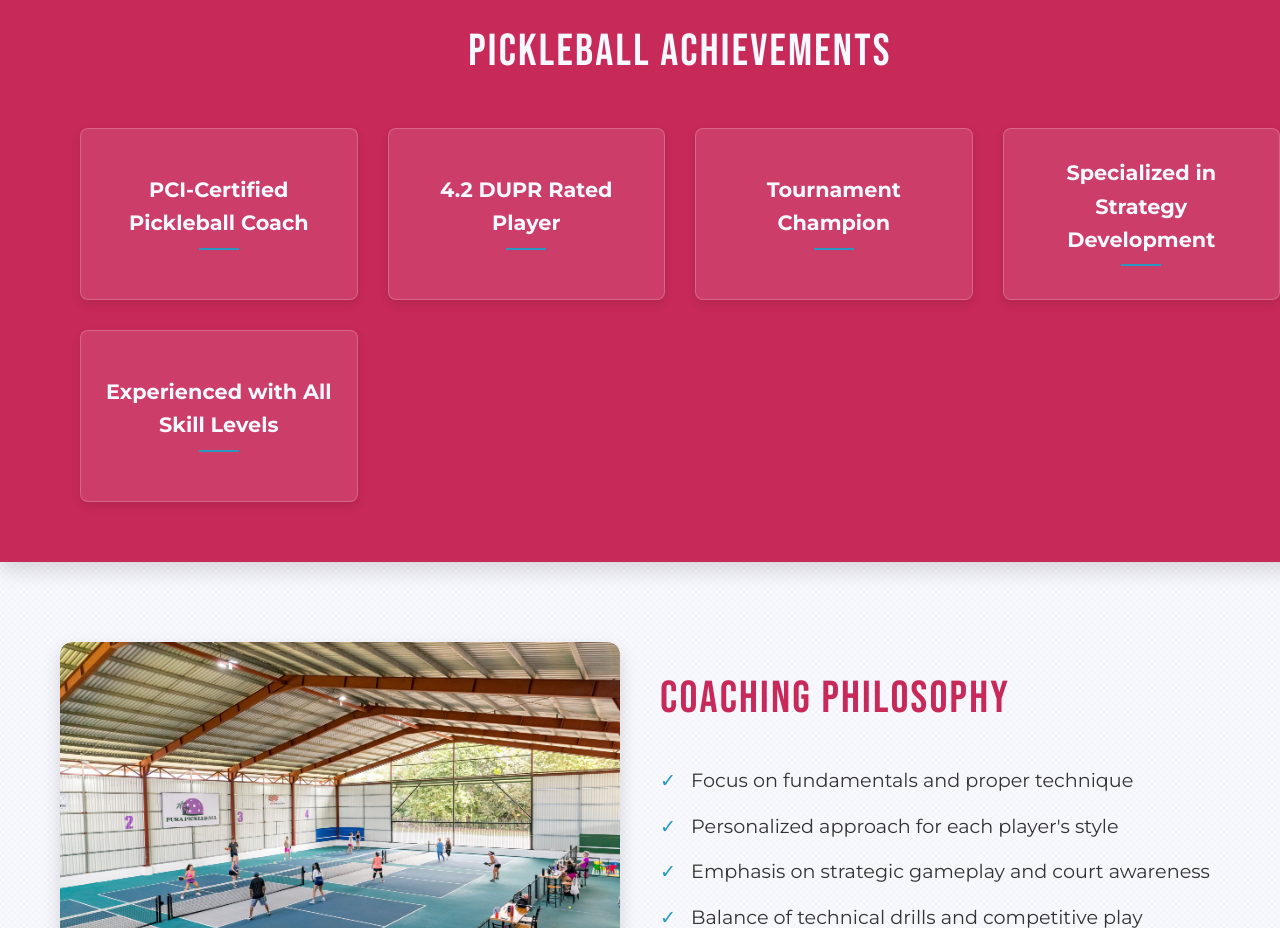
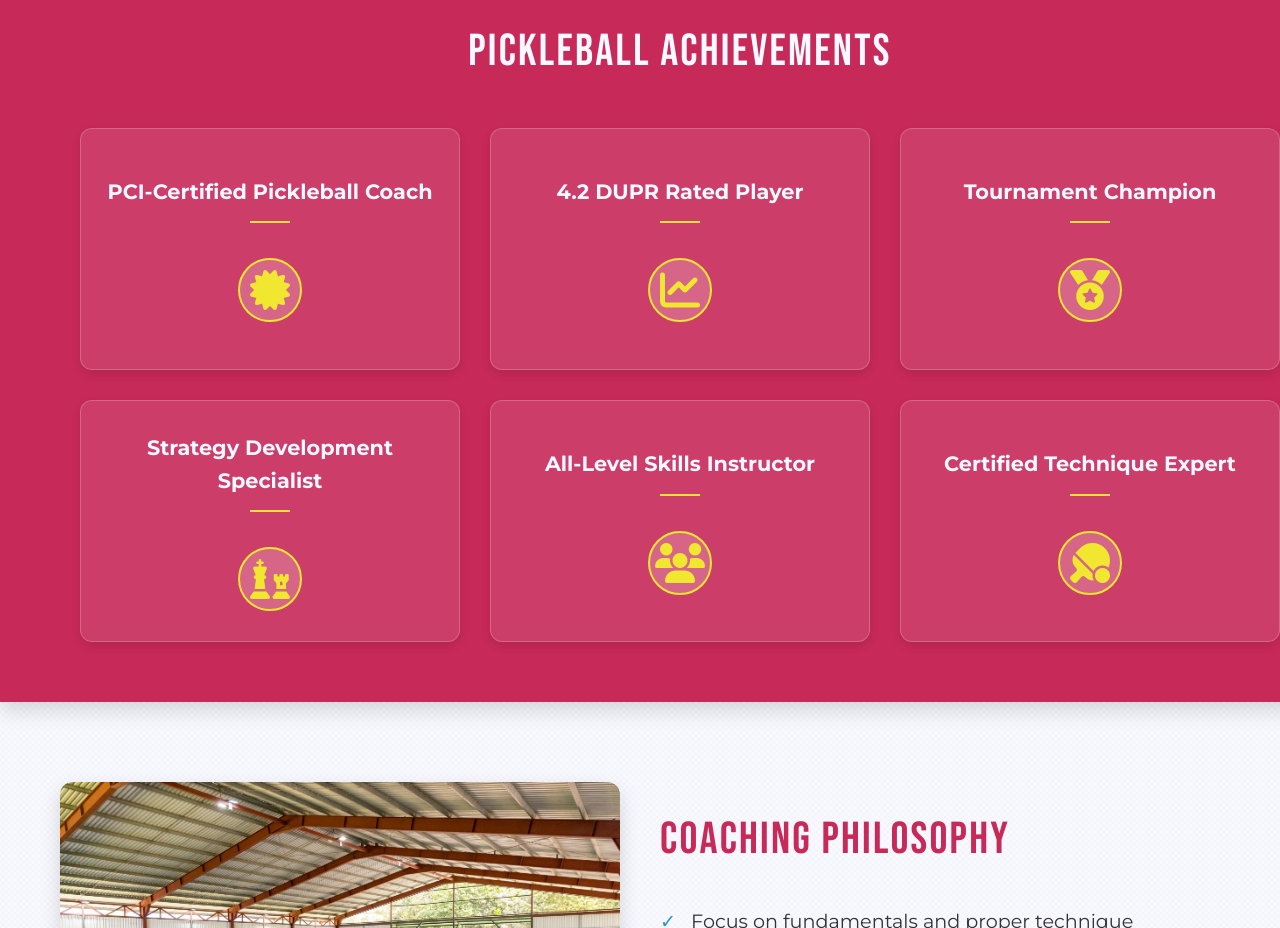
Before and after one commit to JPmiles86/laurie-meiring-website, a React (Vite) app: page /about in a window 1280 px wide. Shown: the part 1400-2328 px from the top of the page. Built offline with nearby package versions, Linux system fonts and the light colour scheme.

Commit message:
Update achievement cards with Font Awesome icons and improved styling

```diff
--- a/index.html
+++ b/index.html
@@ -7,6 +7,7 @@
     <link rel="preconnect" href="https://fonts.googleapis.com">
     <link rel="preconnect" href="https://fonts.gstatic.com" crossorigin>
     <link href="https://fonts.googleapis.com/css2?family=Bebas+Neue&family=Montserrat:wght@400;500;600;700&display=swap" rel="stylesheet">
+    <link rel="stylesheet" href="https://cdnjs.cloudflare.com/ajax/libs/font-awesome/6.4.0/css/all.min.css" integrity="sha512-iecdLmaskl7CVkqkXNQ/ZH/XLlvWZOJyj7Yy7tcenmpD1ypASozpmT/E0iPtmFIB46ZmdtAc9eNBvH0H/ZpiBw==" crossorigin="anonymous" referrerpolicy="no-referrer" />
     <title>Laurie Meiring Ventures (Placeholder)</title>
   </head>
   <body>
--- a/src/index.css
+++ b/src/index.css
@@ -581,3 +581,105 @@ footer p {
     margin-bottom: 30px;
   }
 }
+
+/* Achievements Grid */
+.achievements-grid {
+  display: grid;
+  grid-template-columns: repeat(3, 1fr);
+  gap: 30px;
+  margin-top: 30px;
+}
+
+.achievement-card {
+  background-color: rgba(255, 255, 255, 0.1);
+  padding: 30px 20px;
+  border-radius: 12px;
+  text-align: center;
+  display: flex;
+  flex-direction: column;
+  align-items: center;
+  justify-content: center;
+  min-height: 180px;
+  box-shadow: 0 4px 10px rgba(0, 0, 0, 0.1);
+  border: 1px solid rgba(255, 255, 255, 0.2);
+  transition: transform 0.3s ease, box-shadow 0.3s ease;
+  position: relative;
+  overflow: hidden;
+}
+
+.achievement-card::before {
+  content: '';
+  position: absolute;
+  top: 0;
+  left: 0;
+  width: 100%;
+  height: 4px;
+  background-color: var(--accent-color);
+  transform: scaleX(0);
+  transform-origin: left;
+  transition: transform 0.3s ease;
+}
+
+.achievement-card:hover {
+  transform: translateY(-5px);
+  box-shadow: 0 8px 20px rgba(0, 0, 0, 0.2);
+  border-color: rgba(255, 255, 255, 0.4);
+}
+
+.achievement-card:hover::before {
+  transform: scaleX(1);
+}
+
+.achievement-content {
+  font-size: 1.3rem;
+  font-weight: bold;
+  margin-bottom: 20px;
+  position: relative;
+  padding-bottom: 15px;
+  color: var(--neutral-color);
+}
+
+.achievement-content:after {
+  content: '';
+  position: absolute;
+  bottom: 0;
+  left: 50%;
+  transform: translateX(-50%);
+  width: 40px;
+  height: 2px;
+  background-color: var(--accent-color);
+}
+
+.achievement-icon {
+  font-size: 2.5rem;
+  margin-top: 15px;
+  color: var(--accent-color);
+  background-color: rgba(255, 255, 255, 0.2);
+  width: 60px;
+  height: 60px;
+  border-radius: 50%;
+  display: flex;
+  align-items: center;
+  justify-content: center;
+  border: 2px solid var(--accent-color);
+  transition: all 0.3s ease;
+}
+
+.achievement-card:hover .achievement-icon {
+  transform: scale(1.1);
+  background-color: var(--accent-color);
+  color: var(--primary-color);
+}
+
+/* Media Queries for Achievements Grid */
+@media (max-width: 992px) {
+  .achievements-grid {
+    grid-template-columns: repeat(2, 1fr);
+  }
+}
+
+@media (max-width: 576px) {
+  .achievements-grid {
+    grid-template-columns: 1fr;
+  }
+}
--- a/src/pages/AboutPage.jsx
+++ b/src/pages/AboutPage.jsx
@@ -7,11 +7,30 @@ import { Link } from 'react-router-dom';
 
 function AboutPage() {
   const achievements = [
-    "PCI-Certified Pickleball Coach",
-    "4.2 DUPR Rated Player",
-    "Tournament Champion",
-    "Specialized in Strategy Development",
-    "Experienced with All Skill Levels"
+    {
+      title: "PCI-Certified Pickleball Coach",
+      icon: <i className="fas fa-certificate"></i>
+    },
+    {
+      title: "4.2 DUPR Rated Player",
+      icon: <i className="fas fa-chart-line"></i>
+    },
+    {
+      title: "Tournament Champion",
+      icon: <i className="fas fa-medal"></i>
+    },
+    {
+      title: "Strategy Development Specialist",
+      icon: <i className="fas fa-chess"></i>
+    },
+    {
+      title: "All-Level Skills Instructor",
+      icon: <i className="fas fa-users"></i>
+    },
+    {
+      title: "Certified Technique Expert",
+      icon: <i className="fas fa-table-tennis"></i>
+    }
   ];
 
   const coachingPhilosophy = [
@@ -183,63 +202,31 @@ function AboutPage() {
           }}>
             <div style={{ maxWidth: '1200px', margin: '0 auto' }}>
               <motion.h2
+                className="section-title"
                 initial={{ opacity: 0, y: 20 }}
                 whileInView={{ opacity: 1, y: 0 }}
                 viewport={{ once: true }}
                 transition={{ duration: 0.6 }}
                 style={{
+                  color: 'var(--neutral-color)',
                   textAlign: 'center',
-                  marginBottom: '40px',
-                  fontSize: '2.8rem',
-                  color: 'var(--neutral-color)'
+                  marginBottom: '40px'
                 }}
               >
                 Pickleball Achievements
               </motion.h2>
-              <div style={{
-                display: 'grid',
-                gridTemplateColumns: 'repeat(auto-fit, minmax(250px, 1fr))',
-                gap: '30px'
-              }}>
+              <div className="achievements-grid">
                 {achievements.map((achievement, index) => (
                   <motion.div
                     key={index}
+                    className="achievement-card"
                     initial={{ opacity: 0, y: 20 }}
                     whileInView={{ opacity: 1, y: 0 }}
                     viewport={{ once: true }}
                     transition={{ duration: 0.6, delay: index * 0.1 }}
-                    style={{
-                      backgroundColor: 'rgba(255, 255, 255, 0.1)',
-                      padding: '25px',
-                      borderRadius: '8px',
-                      textAlign: 'center',
-                      display: 'flex',
-                      flexDirection: 'column',
-                      alignItems: 'center',
-                      justifyContent: 'center',
-                      minHeight: '120px',
-                      boxShadow: '0 4px 10px rgba(0, 0, 0, 0.1)',
-                      border: '1px solid rgba(255, 255, 255, 0.2)'
-                    }}
                   >
-                    <div style={{
-                      fontSize: '1.3rem',
-                      fontWeight: 'bold',
-                      marginBottom: '5px',
-                      position: 'relative',
-                      paddingBottom: '10px'
-                    }}>
-                      {achievement}
-                      <div style={{
-                        position: 'absolute',
-                        bottom: '0',
-                        left: '50%',
-                        transform: 'translateX(-50%)',
-                        width: '40px',
-                        height: '2px',
-                        backgroundColor: 'var(--secondary-color)'
-                      }}></div>
-                    </div>
+                    <div className="achievement-content">{achievement.title}</div>
+                    <div className="achievement-icon">{achievement.icon}</div>
                   </motion.div>
                 ))}
               </div>
```
